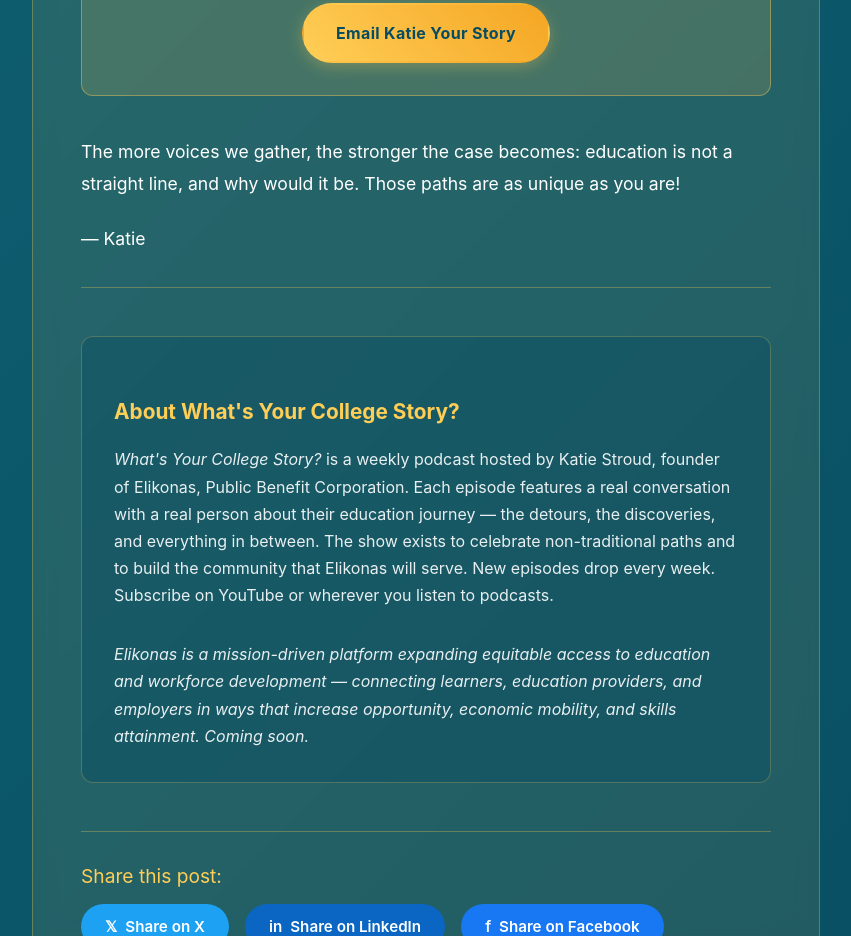
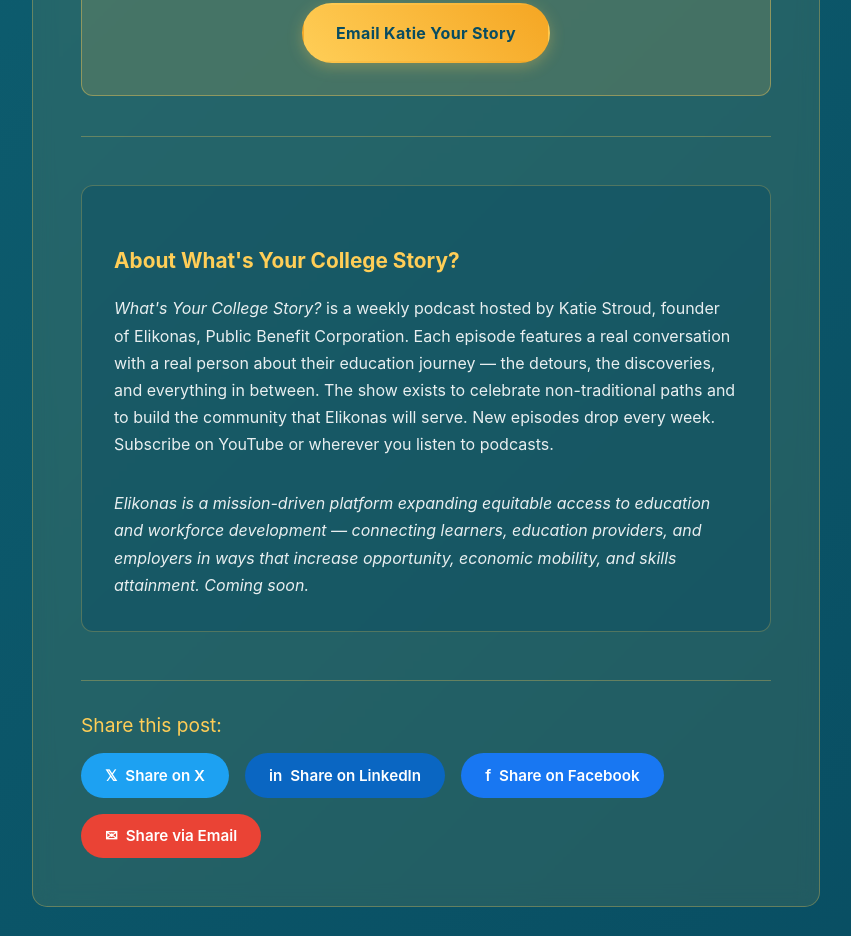
Before and after one commit to katiestroudpro/elikonas-placeholder, a plain HTML site: page post_20260114_what-is-elikonas.html in a window 1280 px wide. Shown: the part 5005-5941 px from the top of the page, without its empty margins (40-891 px from the left). Drawn offline with Linux system fonts and the light colour scheme.

Commit message:
Update post_20260114_what-is-elikonas.html

```diff
--- a/post_20260114_what-is-elikonas.html
+++ b/post_20260114_what-is-elikonas.html
@@ -221,12 +221,6 @@
                     </div>
                 </div>
 
-                <p style="margin-top: 2rem;">
-                    The more voices we gather, the stronger the case becomes: education is not a straight line, and why would it be. Those paths are as unique as you are!
-                </p>
-
-                <p>— Katie</p>
-
                 <hr>
 
                 <!-- About the Show -->
```
